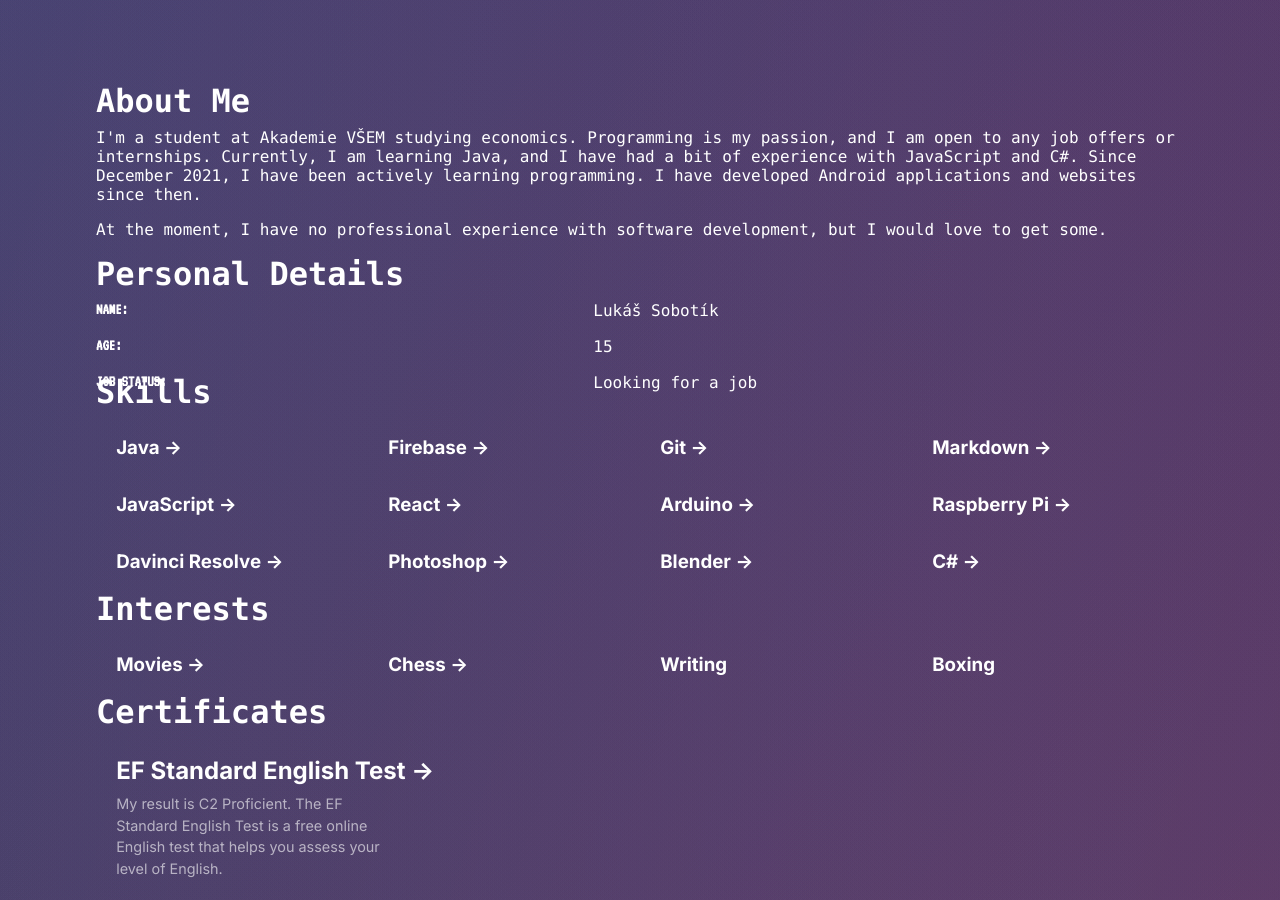
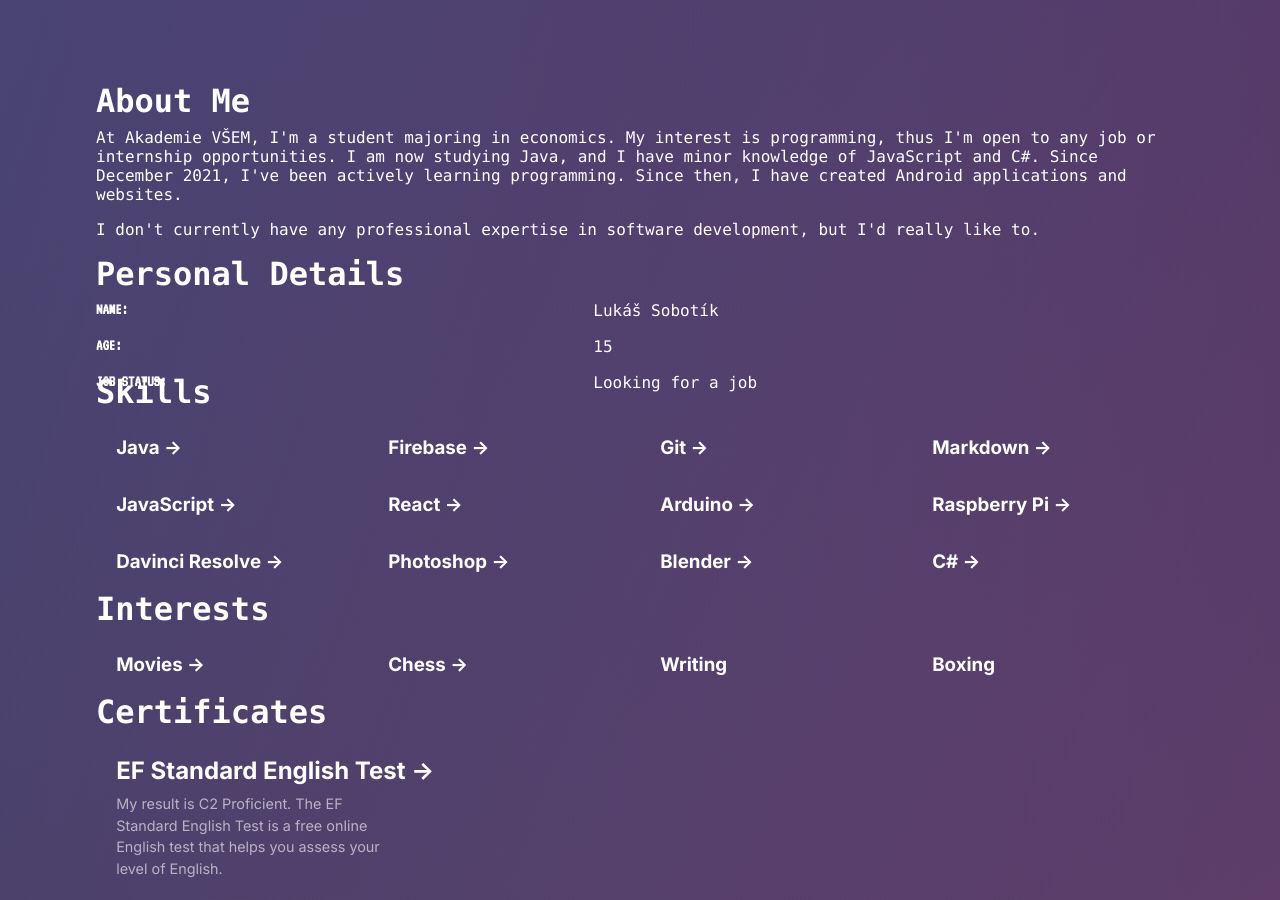
Before and after one commit to lukassobotik/personal-website, a Next.js app: page / in a window 1280 px wide. Shown: the part 960-1860 px from the top of the page. Built offline with nearby package versions, Linux system fonts and the light colour scheme.

Commit message:
Resume Rephrasing

```diff
--- a/pages/index.tsx
+++ b/pages/index.tsx
@@ -52,8 +52,13 @@ export default function Home() {
             About Me
           </h2>
           <div className={styles.overview}>
-            <p>I&#39;m a student at Akademie VŠEM studying economics. Programming is my passion, and I am open to any job offers or internships. Currently, I am learning Java, and I have had a bit of experience with JavaScript and C#. Since December 2021, I have been actively learning programming. I have developed Android applications and websites since then.</p>
-            <p>At the moment, I have no professional experience with software development, but I would love to get some.</p>
+            <p>At Akademie VŠEM, I&#39;m a student majoring in economics.
+              My interest is programming, thus I&#39;m open to any job or internship opportunities.
+              I am now studying Java, and I have minor knowledge of JavaScript and C#.
+              Since December 2021, I&#39;ve been actively learning programming.
+              Since then, I have created Android applications and websites.
+            </p>
+            <p>I don&#39;t currently have any professional expertise in software development, but I&#39;d really like to. </p>
           </div>
           <h2 className={styles.featured}>
             Personal Details
```
Also changed, not shown: 1 other file (tests, documents, lock files or other folders).
